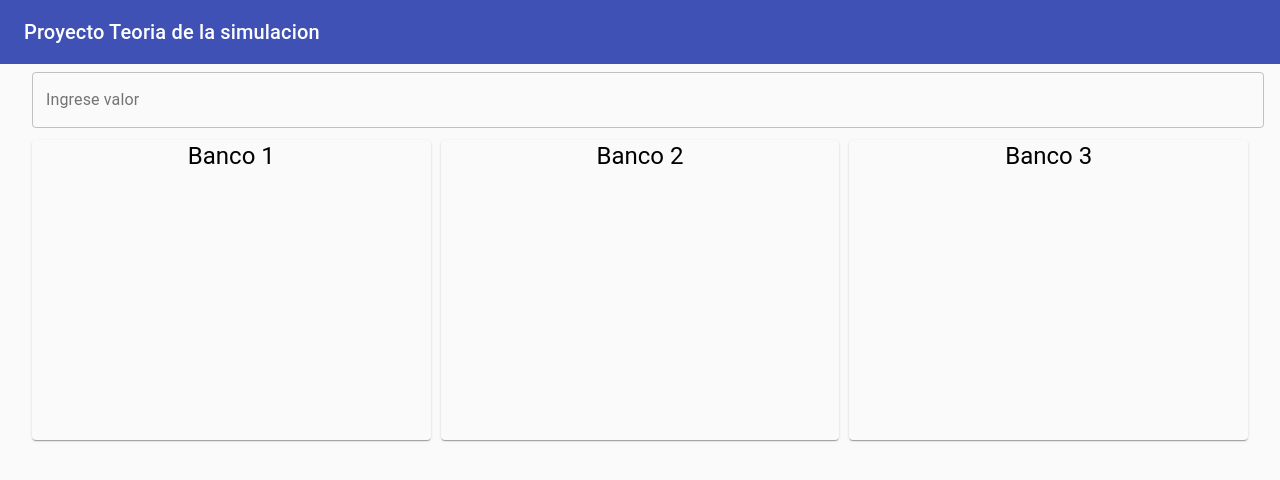
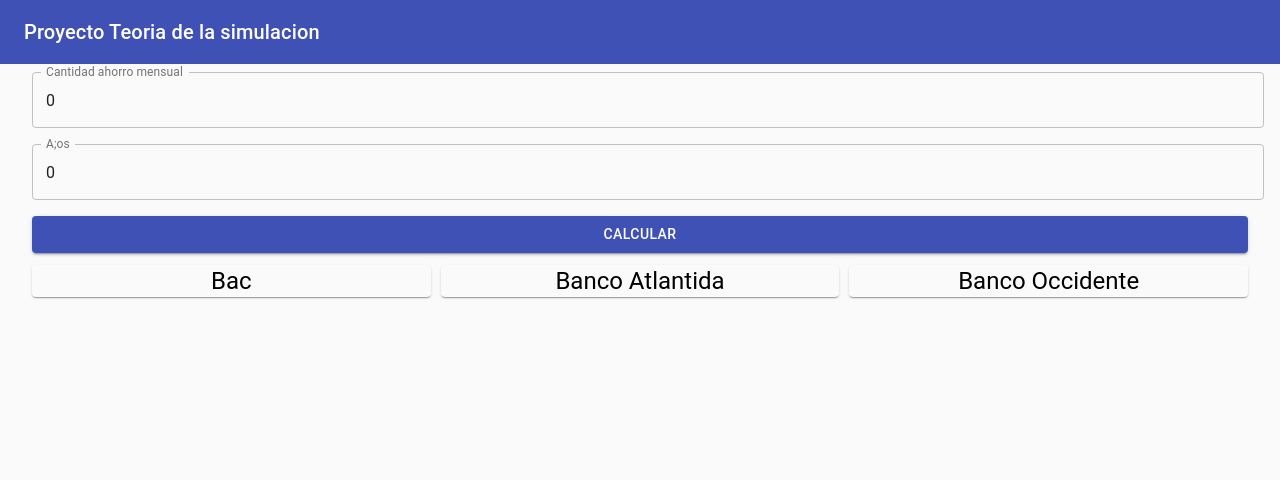
Before and after one commit to Hectorlobo10000/proyecto-simulacion, a React (Create React App) app: page / in a window 1280 px wide. Shown: the top 480 px of the page. Built offline with nearby package versions, Linux system fonts and the light colour scheme.

Commit message:
Probando intereses en cuentas de ahorro

```diff
--- a/package.json
+++ b/package.json
@@ -32,5 +32,6 @@
       "last 1 firefox version",
       "last 1 safari version"
     ]
-  }
+  },
+  "devDependencies": {}
 }
--- a/src/components/HeaderWithContainer.js
+++ b/src/components/HeaderWithContainer.js
@@ -12,6 +12,7 @@
 import FormControl from '@material-ui/core/FormControl';
 import Grid from '@material-ui/core/Grid';
 import Paper from '@material-ui/core/Paper';
+import Button from '@material-ui/core/Button';
 
 const useStyles = makeStyles(theme => ({
   root: {
@@ -32,8 +33,11 @@
   paper: {
     marginLeft: 5,
     marginRight: 5,
-    height: 300,
+    /* height: 300, */
+    height: 'auto',
     background: 'none',
+    paddingLeft: 10,
+    paddingRight: 10,
   },
   title: {
     color: 'Black',
@@ -63,8 +67,147 @@
   window: PropTypes.func,
 };
 
+
+
 export default function ElevateAppBar(props) {
   const classes = useStyles();
+
+  const [state, setState] = React.useState({
+    saveMonth: 0,
+    years: 0,
+    futures: [],
+  });
+
+  const handlerSaveMonth = event => {
+    setState({ ...state, saveMonth: parseFloat(event.target.value, 2) });
+  }
+
+  const handlerYears = event => {
+    setState({ ...state, years: parseFloat(event.target.value, 2) * 12 });
+  }
+
+  const math = (addSaveMonth, saveMonthInitial, i, ti) => {
+    const rate = parseFloat((ti / 360).toFixed(8), 8); //tasa nominal diaria
+    if (i === 1) {
+      const interest = parseFloat((addSaveMonth * rate * 30).toFixed(2), 2); //intereses
+      const newSaveMonth = parseFloat((addSaveMonth + interest).toFixed(2), 2); //nuevo capital
+      addSaveMonth = newSaveMonth;
+    }
+    else {
+      const interest = parseFloat(((addSaveMonth + saveMonthInitial) * rate * 30).toFixed(2), 2); //intereses
+      const newSaveMonth = parseFloat((addSaveMonth + interest).toFixed(2), 2); //nuevo capital
+      addSaveMonth = parseFloat((newSaveMonth + saveMonthInitial).toFixed(2));
+    }
+
+    //future.push(addSaveMonth);
+    return addSaveMonth;
+  }
+
+
+  const calculator = () => {
+    var future = [];
+    var addSaveMonth = state.saveMonth; //ahorro por mes, entrada del usuario
+    var saveMonthInitial =  state.saveMonth;
+    for (var i = 1; i <= state.years; i ++) { //numero de anos del ahorro
+      if (saveMonthInitial >= 500 && saveMonthInitial <= 50000) {
+
+        const aSM = math(addSaveMonth, saveMonthInitial, i, 0.035);
+        addSaveMonth = aSM
+        future.push(aSM);
+
+      } else if (saveMonthInitial >= 50000.01 && saveMonthInitial <= 100000) {
+
+        const aSM = math(addSaveMonth, saveMonthInitial, i, 0.045);
+        addSaveMonth = aSM
+        future.push(aSM);
+
+      } else if (saveMonthInitial >= 100000.01 && saveMonthInitial <= 200000) {
+
+        const aSM = math(addSaveMonth, saveMonthInitial, i, 0.05);
+        addSaveMonth = aSM
+        future.push(aSM);
+
+      } else if (saveMonthInitial >= 200000.01 && saveMonthInitial <= 500000) {
+
+        const aSM = math(addSaveMonth, saveMonthInitial, i, 0.0575);
+        addSaveMonth = aSM
+        future.push(aSM);
+
+      } else if (saveMonthInitial >= 500000.01 && saveMonthInitial <= 1000000) {
+
+        const aSM = math(addSaveMonth, saveMonthInitial, i, 0.0650);
+        addSaveMonth = aSM
+        future.push(aSM);
+
+      } else if (saveMonthInitial >= 1000000.01 && saveMonthInitial <= 2000000) {
+
+        const aSM = math(addSaveMonth, saveMonthInitial, i, 0.0675);
+        addSaveMonth = aSM
+        future.push(aSM);
+
+      } else if (saveMonthInitial >= 2000000.01 && saveMonthInitial <= 5000000) {
+
+        const aSM = math(addSaveMonth, saveMonthInitial, i, 0.0725);
+        addSaveMonth = aSM
+        future.push(aSM);
+
+      } else if (saveMonthInitial >= 5000000.01 && saveMonthInitial <= 10000000) {
+
+        const aSM = math(addSaveMonth, saveMonthInitial, i, 0.0750);
+        addSaveMonth = aSM
+        future.push(aSM);
+
+      } else if (state.saveMonth >= 10000000.01) {
+
+        const aSM = math(addSaveMonth, saveMonthInitial, i, 0.08);
+        addSaveMonth = aSM
+        future.push(aSM);
+
+      }
+    }
+    setState({ ...state, futures: future });
+  }
+
+
+/*   const calculator = () => {
+    var future = [];
+    var addSaveMonth = state.saveMonth; //ahorro por mes, entrada del usuario
+    var saveMonthInitial =  state.saveMonth;
+    for (var i = 1; i <= state.years; i ++) { //numero de anos del ahorro
+      if (saveMonthInitial >= 500 && saveMonthInitial <= 50000) {
+        const rate = parseFloat((0.035 / 360).toFixed(8), 8); //tasa nominal diaria
+        if (i === 1) {
+          const interest = parseFloat((addSaveMonth * rate * 30).toFixed(2), 2); //intereses
+          const newSaveMonth = parseFloat((addSaveMonth + interest).toFixed(2), 2); //nuevo capital
+          addSaveMonth = newSaveMonth;
+        }
+        else {
+          const interest = parseFloat(((addSaveMonth + saveMonthInitial) * rate * 30).toFixed(2), 2); //intereses
+          const newSaveMonth = parseFloat((addSaveMonth + interest).toFixed(2), 2); //nuevo capital
+          addSaveMonth = parseFloat((newSaveMonth + saveMonthInitial).toFixed(2));
+        }
+
+        future.push(addSaveMonth);
+      } else if (state.saveMonth >= 50000.01 && state.saveMonth <= 100000) {
+        const rate = parseFloat((0.045 / 360).toFixed(8), 8); //tasa nominal diaria
+        if (i === 1) {
+          const interest = parseFloat((addSaveMonth * rate * 30).toFixed(2), 2); //intereses
+          const newSaveMonth = parseFloat((addSaveMonth + interest).toFixed(2), 2); //nuevo capital
+          addSaveMonth = newSaveMonth;
+        }
+        else {
+          const interest = parseFloat(((addSaveMonth + saveMonthInitial) * rate * 30).toFixed(2), 2); //intereses
+          const newSaveMonth = parseFloat((addSaveMonth + interest).toFixed(2), 2); //nuevo capital
+          addSaveMonth = parseFloat((newSaveMonth + saveMonthInitial).toFixed(2));
+        }
+
+        future.push(addSaveMonth);
+      }
+    }
+    setState({ ...state, futures: future });
+  } */
+
+
   return (
     <React.Fragment>
       <CssBaseline />
@@ -79,24 +222,53 @@
       <Container>
         <Box>
         <FormControl fullWidth className={classes.root} noValidate autoComplete="off">
-          <TextField fullWidth id="outlined-basic" label="Ingrese valor" variant="outlined" />
+          <TextField
+            fullWidth
+            id="saveMonth"
+            label="Cantidad ahorro mensual"
+            variant="outlined"
+            type="number"
+            defaultValue={0}
+            onChange={handlerSaveMonth}
+          />
+          <TextField
+            fullWidth
+            id="years"
+            label="A;os"
+            variant="outlined"
+            type="number"
+            defaultValue={0}
+            onChange={handlerYears}
+          />
+          <Button
+            variant="contained"
+            color="primary"
+            onClick={calculator}
+          >
+            Calcular
+          </Button>
         </FormControl>
         <Grid container className={classes.rootGrid}>
           <Grid item xs={12}>
             <Grid container justify="center" className={classes.container}>
               <Grid item xs={4}>
                 <Paper className={classes.paper}>
-                  <Typography variant="h5" align="center" className={classes.title}>Banco 1</Typography>
+                  <Typography variant="h5" align="center" className={classes.title}>Bac</Typography>
                 </Paper>
               </Grid>
               <Grid item xs={4}>
                 <Paper className={classes.paper}>
-                  <Typography variant="h5" align="center" className={classes.title}>Banco 2</Typography>
+                  <Typography variant="h5" align="center" className={classes.title}>Banco Atlantida</Typography>
                 </Paper>
               </Grid>
               <Grid item xs={4}>
                 <Paper className={classes.paper}>
-                  <Typography variant="h5" align="center" className={classes.title}>Banco 3</Typography>
+                  <Typography variant="h5" align="center" className={classes.title}>Banco Occidente</Typography>
+                  {
+                    state.futures.map((value, index) => (
+                      <Typography key={value} variant="body2" align="left">{index + 1}. Interes mas ahorro mensual: {String(value)} LPS.</Typography>
+                    ))
+                  }
                 </Paper>
               </Grid>
             </Grid>
```
Also changed, not shown: 1 other file (tests, documents, lock files or other folders).
